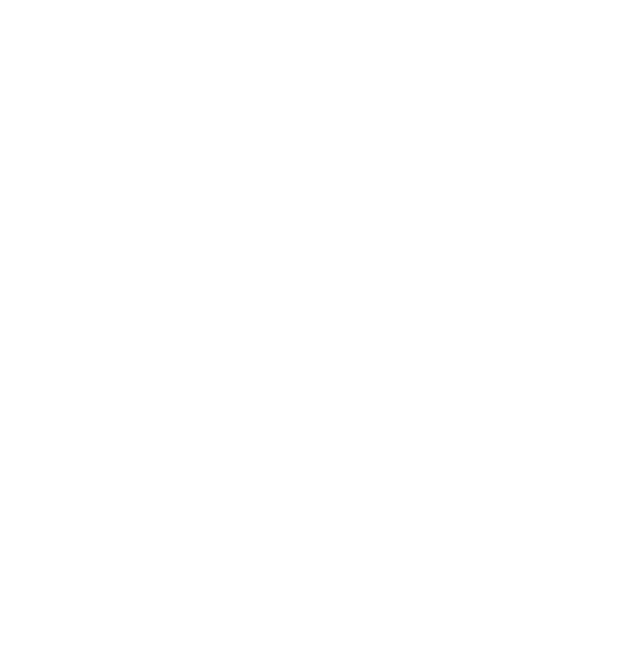
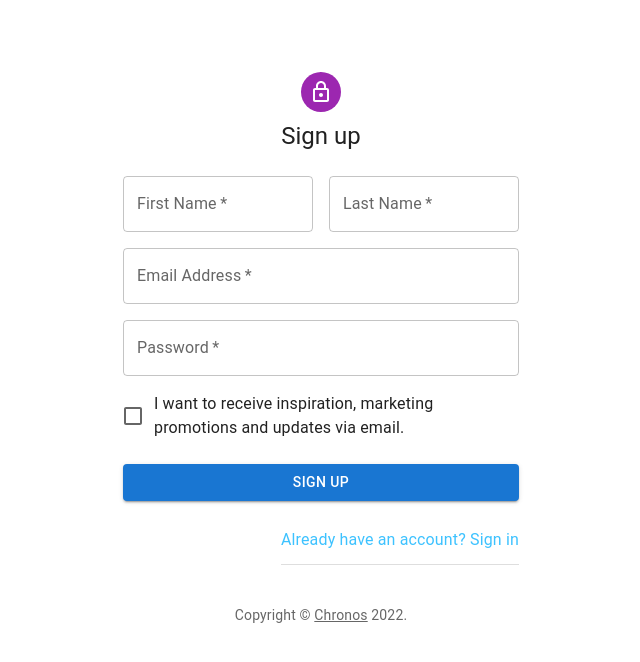
Before and after one commit to PENA98/chronos-app, a React (Create React App) app: page /SignUp in a window 1280 px wide. Shown: the top 662 px of the page, without its empty margins (319-959 px from the left). Built offline with nearby package versions, Linux system fonts and the light colour scheme.

Commit message:
added login and signup forms and check if loged in

```diff
--- a/package.json
+++ b/package.json
@@ -8,8 +8,12 @@
     "@capacitor/haptics": "1.1.4",
     "@capacitor/keyboard": "1.2.2",
     "@capacitor/status-bar": "1.0.8",
+    "@emotion/react": "^11.8.2",
+    "@emotion/styled": "^11.8.1",
     "@ionic/react": "^6.0.0",
     "@ionic/react-router": "^6.0.0",
+    "@mui/icons-material": "^5.5.1",
+    "@mui/material": "^5.5.3",
     "@testing-library/jest-dom": "^5.11.9",
     "@testing-library/react": "^11.2.5",
     "@testing-library/user-event": "^12.6.3",
--- a/public/index.html
+++ b/public/index.html
@@ -2,7 +2,7 @@
 <html lang="en">
   <head>
     <meta charset="utf-8" />
-    <title>Ionic App</title>
+    <title>Chronos</title>
 
     <base href="/" />
 
--- a/src/App.tsx
+++ b/src/App.tsx
@@ -1,46 +1,83 @@
-import { Redirect, Route } from 'react-router-dom';
-import { IonApp, IonRouterOutlet, setupIonicReact } from '@ionic/react';
-import { IonReactRouter } from '@ionic/react-router';
-import Home from './pages/Home';
-import ViewMessage from './pages/ViewMessage';
+import { Redirect, Route } from "react-router-dom";
+import { IonApp, IonRouterOutlet, setupIonicReact } from "@ionic/react";
+import { IonReactRouter } from "@ionic/react-router";
+import Home from "./pages/Home";
+import ViewMessage from "./pages/ViewMessage";
+import Login from "./pages/SignIn";
+import SignUp from "./pages/SignUp";
 
 /* Core CSS required for Ionic components to work properly */
-import '@ionic/react/css/core.css';
+import "@ionic/react/css/core.css";
 
 /* Basic CSS for apps built with Ionic */
-import '@ionic/react/css/normalize.css';
-import '@ionic/react/css/structure.css';
-import '@ionic/react/css/typography.css';
+import "@ionic/react/css/normalize.css";
+import "@ionic/react/css/structure.css";
+import "@ionic/react/css/typography.css";
 
 /* Optional CSS utils that can be commented out */
-import '@ionic/react/css/padding.css';
-import '@ionic/react/css/float-elements.css';
-import '@ionic/react/css/text-alignment.css';
-import '@ionic/react/css/text-transformation.css';
-import '@ionic/react/css/flex-utils.css';
-import '@ionic/react/css/display.css';
+import "@ionic/react/css/padding.css";
+import "@ionic/react/css/float-elements.css";
+import "@ionic/react/css/text-alignment.css";
+import "@ionic/react/css/text-transformation.css";
+import "@ionic/react/css/flex-utils.css";
+import "@ionic/react/css/display.css";
 
 /* Theme variables */
-import './theme/variables.css';
+import "./theme/variables.css";
+import { useEffect } from "react";
 
 setupIonicReact();
 
-const App: React.FC = () => (
+//render redirect route if false
+
+const App: React.FC = () => {
+  const isAuthenticated = () => {
+    const token = localStorage.getItem("token");
+    if (token) {
+      return true;
+    }
+    return false;
+  };
+
+  return (
     <IonApp>
       <IonReactRouter>
         <IonRouterOutlet>
           <Route path="/" exact={true}>
-          <Redirect to="/home" />
+            <Redirect to="/Home" />
           </Route>
-        <Route path="/home" exact={true}>
-          <Home />
-        </Route>
-        <Route path="/message/:id">
-           <ViewMessage />
-        </Route>
+          <Route
+            path="/Home"
+            exact={true}
+            render={(props) =>
+              isAuthenticated() ? <Home /> : <Redirect to="/Login" />
+            }
+          />
+          <Route
+            path="/Login"
+            exact={true}
+            render={(props) =>
+              isAuthenticated() ? <Redirect to="/Home" /> : <Login />
+            }
+          />
+          <Route
+            path="/SignUp"
+            exact={true}
+            render={(props) =>
+              isAuthenticated() ? <Redirect to="/Home" /> : <SignUp />
+            }
+          />
+          <Route
+            path="/message/:id"
+            exact={true}
+            render={(props) =>
+              isAuthenticated() ? <ViewMessage /> : <Redirect to="/login" />
+            }
+          />
         </IonRouterOutlet>
       </IonReactRouter>
     </IonApp>
   );
+};
 
 export default App;
--- a/src/components/MessageListItem.tsx
+++ b/src/components/MessageListItem.tsx
@@ -14,7 +14,7 @@
   return (
     <IonItem routerLink={`/message/${message.id}`} detail={false}>
       <div slot="start" className="dot dot-unread"></div>
-      <IonLabel className="ion-text-wrap">
+      <IonLabel className="ion-text-wrap" >
         <h2>
           {message.fromName}
           <span className="date">
--- a/src/pages/Home.tsx
+++ b/src/pages/Home.tsx
@@ -1,21 +1,24 @@
-import MessageListItem from '../components/MessageListItem';
-import { useState } from 'react';
-import { Message, getMessages } from '../data/messages';
+import MessageListItem from "../components/MessageListItem";
+import { useState } from "react";
+import { Message, getMessages } from "../data/messages";
 import {
   IonContent,
+  IonFab,
+  IonFabButton,
   IonHeader,
+  IonIcon,
   IonList,
   IonPage,
   IonRefresher,
   IonRefresherContent,
   IonTitle,
   IonToolbar,
-  useIonViewWillEnter
-} from '@ionic/react';
-import './Home.css';
+  useIonViewWillEnter,
+} from "@ionic/react";
+import "./Home.css";
+import { add } from "ionicons/icons";
 
 const Home: React.FC = () => {
-
   const [messages, setMessages] = useState<Message[]>([]);
 
   useIonViewWillEnter(() => {
@@ -33,24 +36,30 @@
     <IonPage id="home-page">
       <IonHeader>
         <IonToolbar>
-          <IonTitle>Inbox</IonTitle>
+          <IonTitle>Chronos</IonTitle>
         </IonToolbar>
       </IonHeader>
       <IonContent fullscreen>
+        <IonFab vertical="bottom" horizontal="end" slot="fixed">
+          <IonFabButton>
+            <IonIcon icon={add} />
+          </IonFabButton>
+        </IonFab>
+
         <IonRefresher slot="fixed" onIonRefresh={refresh}>
           <IonRefresherContent></IonRefresherContent>
         </IonRefresher>
 
         <IonHeader collapse="condense">
           <IonToolbar>
-            <IonTitle size="large">
-              Inbox
-            </IonTitle>
+            <IonTitle size="large">Inbox</IonTitle>
           </IonToolbar>
         </IonHeader>
 
         <IonList>
-          {messages.map(m => <MessageListItem key={m.id} message={m} />)}
+          {messages.map((m) => (
+            <MessageListItem key={m.id} message={m} />
+          ))}
         </IonList>
       </IonContent>
     </IonPage>
--- /dev/null
+++ b/src/pages/SignIn.tsx
@@ -0,0 +1,124 @@
+import * as React from "react";
+import Avatar from "@mui/material/Avatar";
+import Button from "@mui/material/Button";
+import CssBaseline from "@mui/material/CssBaseline";
+import TextField from "@mui/material/TextField";
+import FormControlLabel from "@mui/material/FormControlLabel";
+import Checkbox from "@mui/material/Checkbox";
+import Link from "@mui/material/Link";
+import Grid from "@mui/material/Grid";
+import Box from "@mui/material/Box";
+import LockOutlinedIcon from "@mui/icons-material/LockOutlined";
+import Typography from "@mui/material/Typography";
+import Container from "@mui/material/Container";
+import { createTheme, ThemeProvider } from "@mui/material/styles";
+import { IonCol, IonGrid, IonItem, IonRow, IonText } from "@ionic/react";
+
+function Copyright(props: any) {
+  return (
+    <Typography
+      variant="body2"
+      color="text.secondary"
+      align="center"
+      {...props}
+    >
+      {"Copyright © "}
+      <Link color="inherit" href="#">
+        Chronos
+      </Link>{" "}
+      {new Date().getFullYear()}
+      {"."}
+    </Typography>
+  );
+}
+
+const theme = createTheme();
+
+export default function SignIn() {
+  const handleSubmit = (event: React.FormEvent<HTMLFormElement>) => {
+    event.preventDefault();
+    const data = new FormData(event.currentTarget);
+    console.log({
+      email: data.get("email"),
+      password: data.get("password"),
+    });
+  };
+
+  return (
+    <ThemeProvider theme={theme}>
+      <Container component="main" maxWidth="xs">
+        <CssBaseline />
+        <Box
+          sx={{
+            marginTop: 8,
+            display: "flex",
+            flexDirection: "column",
+            alignItems: "center",
+          }}
+        >
+          <Avatar sx={{ m: 1, bgcolor: "secondary.main" }}>
+            <LockOutlinedIcon />
+          </Avatar>
+          <Typography component="h1" variant="h5">
+            Sign in
+          </Typography>
+          <Box
+            component="form"
+            onSubmit={handleSubmit}
+            noValidate
+            sx={{ mt: 1 }}
+          >
+            <TextField
+              margin="normal"
+              required
+              fullWidth
+              id="email"
+              label="Email Address"
+              name="email"
+              autoComplete="email"
+              autoFocus
+            />
+            <TextField
+              margin="normal"
+              required
+              fullWidth
+              name="password"
+              label="Password"
+              type="password"
+              id="password"
+              autoComplete="current-password"
+            />
+            <FormControlLabel
+              control={<Checkbox value="remember" color="primary" />}
+              label="Remember me"
+            />
+            <Button
+              type="submit"
+              fullWidth
+              variant="contained"
+              sx={{ mt: 3, mb: 2 }}
+            >
+              Sign In
+            </Button>
+            <IonGrid>
+              <IonRow>
+              <IonCol >
+                <IonItem routerLink="/forgotPassword">
+                  <IonText color="secondary">Forgot Password?</IonText>
+                </IonItem>
+              </IonCol>
+              <IonCol >
+                <IonItem routerLink="/SignUp">
+                  <IonText color="secondary">{"Don't have an account? Sign Up"}</IonText>
+
+                </IonItem>
+              </IonCol>
+              </IonRow>
+            </IonGrid>
+          </Box>
+        </Box>
+        <Copyright sx={{ mt: 8, mb: 4 }} />
+      </Container>
+    </ThemeProvider>
+  );
+}
--- /dev/null
+++ b/src/pages/SignUp.tsx
@@ -0,0 +1,131 @@
+import * as React from 'react';
+import Avatar from '@mui/material/Avatar';
+import Button from '@mui/material/Button';
+import CssBaseline from '@mui/material/CssBaseline';
+import TextField from '@mui/material/TextField';
+import FormControlLabel from '@mui/material/FormControlLabel';
+import Checkbox from '@mui/material/Checkbox';
+import Link from '@mui/material/Link';
+import Grid from '@mui/material/Grid';
+import Box from '@mui/material/Box';
+import LockOutlinedIcon from '@mui/icons-material/LockOutlined';
+import Typography from '@mui/material/Typography';
+import Container from '@mui/material/Container';
+import { createTheme, ThemeProvider } from '@mui/material/styles';
+import { IonItem, IonText } from '@ionic/react';
+
+function Copyright(props: any) {
+  return (
+    <Typography variant="body2" color="text.secondary" align="center" {...props}>
+      {'Copyright © '}
+      <Link color="inherit" href="#">
+        Chronos
+      </Link>{' '}
+      {new Date().getFullYear()}
+      {'.'}
+    </Typography>
+  );
+}
+
+const theme = createTheme();
+
+export default function SignUp() {
+  const handleSubmit = (event: React.FormEvent<HTMLFormElement>) => {
+    event.preventDefault();
+    const data = new FormData(event.currentTarget);
+    console.log({
+      email: data.get('email'),
+      password: data.get('password'),
+    });
+  };
+
+  return (
+    <ThemeProvider theme={theme}>
+      <Container component="main" maxWidth="xs">
+        <CssBaseline />
+        <Box
+          sx={{
+            marginTop: 8,
+            display: 'flex',
+            flexDirection: 'column',
+            alignItems: 'center',
+          }}
+        >
+          <Avatar sx={{ m: 1, bgcolor: 'secondary.main' }}>
+            <LockOutlinedIcon />
+          </Avatar>
+          <Typography component="h1" variant="h5">
+            Sign up
+          </Typography>
+          <Box component="form" noValidate onSubmit={handleSubmit} sx={{ mt: 3 }}>
+            <Grid container spacing={2}>
+              <Grid item xs={12} sm={6}>
+                <TextField
+                  autoComplete="given-name"
+                  name="firstName"
+                  required
+                  fullWidth
+                  id="firstName"
+                  label="First Name"
+                  autoFocus
+                />
+              </Grid>
+              <Grid item xs={12} sm={6}>
+                <TextField
+                  required
+                  fullWidth
+                  id="lastName"
+                  label="Last Name"
+                  name="lastName"
+                  autoComplete="family-name"
+                />
+              </Grid>
+              <Grid item xs={12}>
+                <TextField
+                  required
+                  fullWidth
+                  id="email"
+                  label="Email Address"
+                  name="email"
+                  autoComplete="email"
+                />
+              </Grid>
+              <Grid item xs={12}>
+                <TextField
+                  required
+                  fullWidth
+                  name="password"
+                  label="Password"
+                  type="password"
+                  id="password"
+                  autoComplete="new-password"
+                />
+              </Grid>
+              <Grid item xs={12}>
+                <FormControlLabel
+                  control={<Checkbox value="allowExtraEmails" color="primary" />}
+                  label="I want to receive inspiration, marketing promotions and updates via email."
+                />
+              </Grid>
+            </Grid>
+            <Button
+              type="submit"
+              fullWidth
+              variant="contained"
+              sx={{ mt: 3, mb: 2 }}
+            >
+              Sign Up
+            </Button>
+            <Grid container justifyContent="flex-end">
+            <IonItem routerLink="/Login">
+                  <IonText color="secondary">{"Already have an account? Sign in"}</IonText>
+
+                </IonItem>
+            </Grid>
+          </Box>
+        </Box>
+        <Copyright sx={{ mt: 5 }} />
+      </Container>
+    </ThemeProvider>
+  );
+}
```
Also changed, not shown: 1 other file (tests, documents, lock files or other folders). Lines whose indentation alone changed are shown as unchanged.
